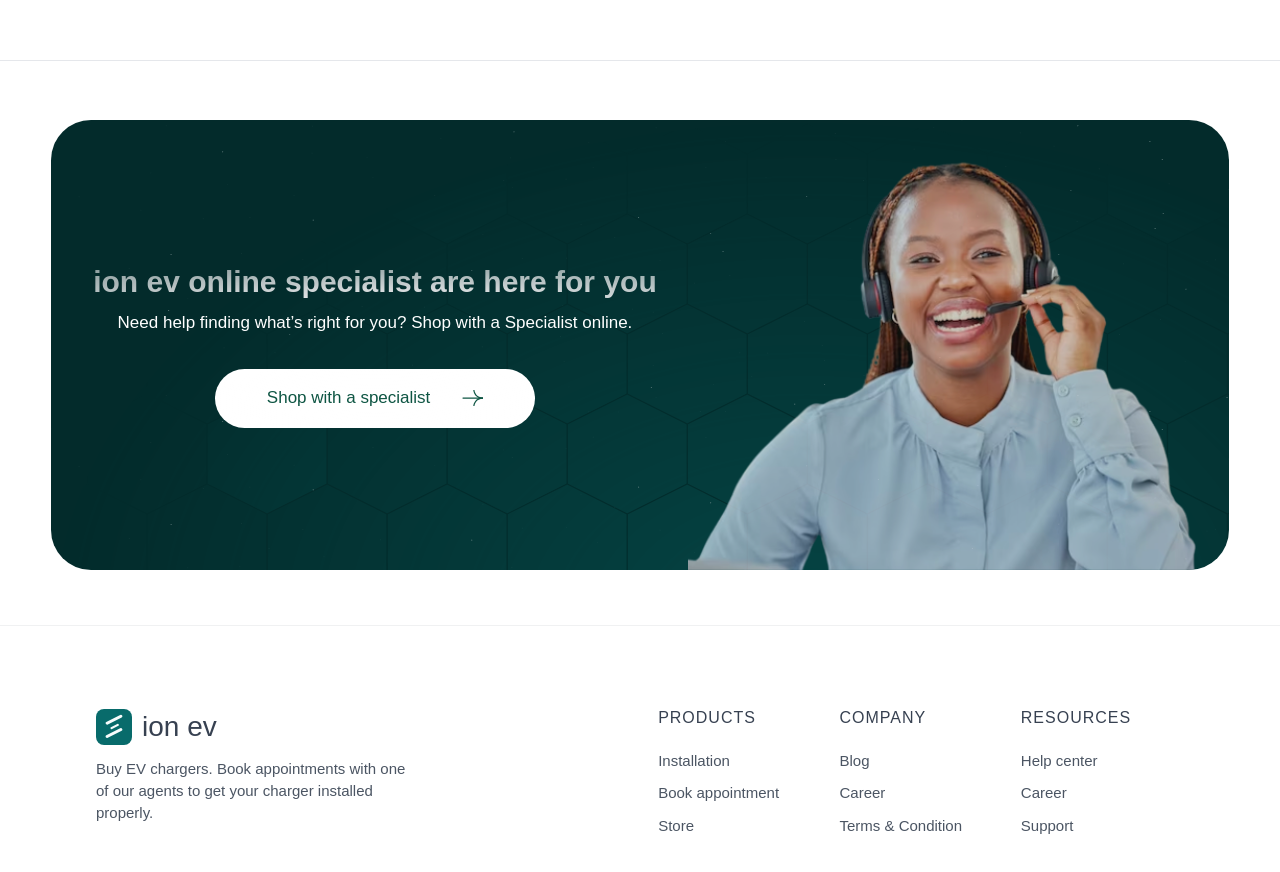
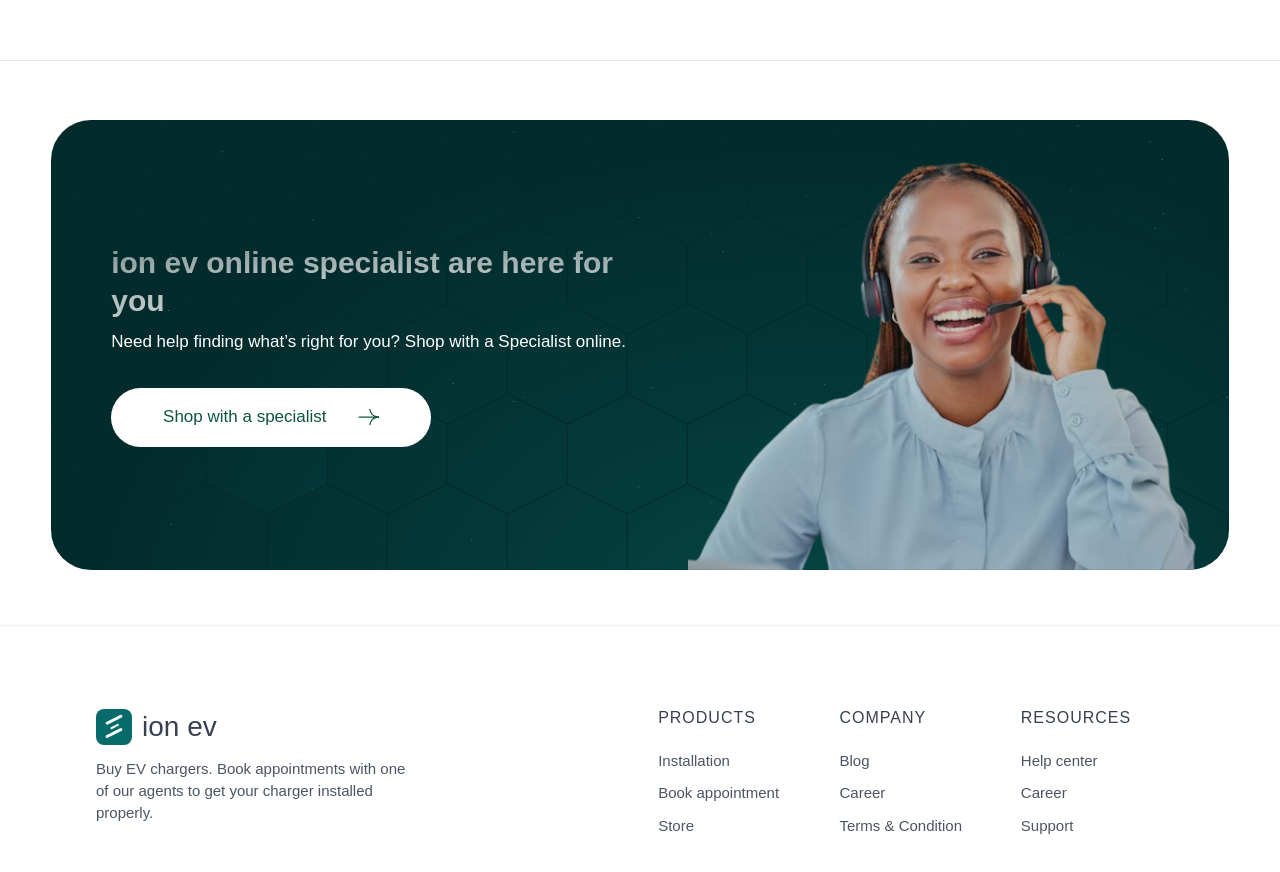
Before and after one commit to owlcode3/ion-ev, a React (Vite) app: page /shop in a window 1280 px wide. Shown: the part 6209-7081 px from the top of the page. Built offline with nearby package versions, Linux system fonts and the light colour scheme; a web font is replaced by a local one.

Commit message:
made some changes in onlineSpecialist.scss file

```diff
--- a/src/styles/components/onlineSpecialist.scss
+++ b/src/styles/components/onlineSpecialist.scss
@@ -55,14 +55,17 @@
   display: flex;
   flex-direction: column;
   justify-content: center;
-  align-items: center;
-  padding-left: 3rem;
+  align-items: flex-start;
+  padding-left: 6rem;
   gap: 0.5rem;
   width: 55%;
+  text-align: left;
   @include media("<=56.25em") {
     // 900px
     width: 100%;
     padding: 0;
+    align-items: center;
+    text-align: center;
   }
   @include media("<=25.9375em") {
     // 415px
@@ -80,7 +83,6 @@
   -webkit-background-clip: text;
   -webkit-text-fill-color: transparent;
   background-clip: text;
-  text-align: center;
   @include media("<=tablet") {
     font-size: 4rem;
   }
@@ -101,7 +103,6 @@
   font-size: 1.7rem;
   line-height: 3.2rem;
   color: $color-white;
-  text-align: center;
   @include media("<=tablet") {
     font-size: 2rem;
   }
```
